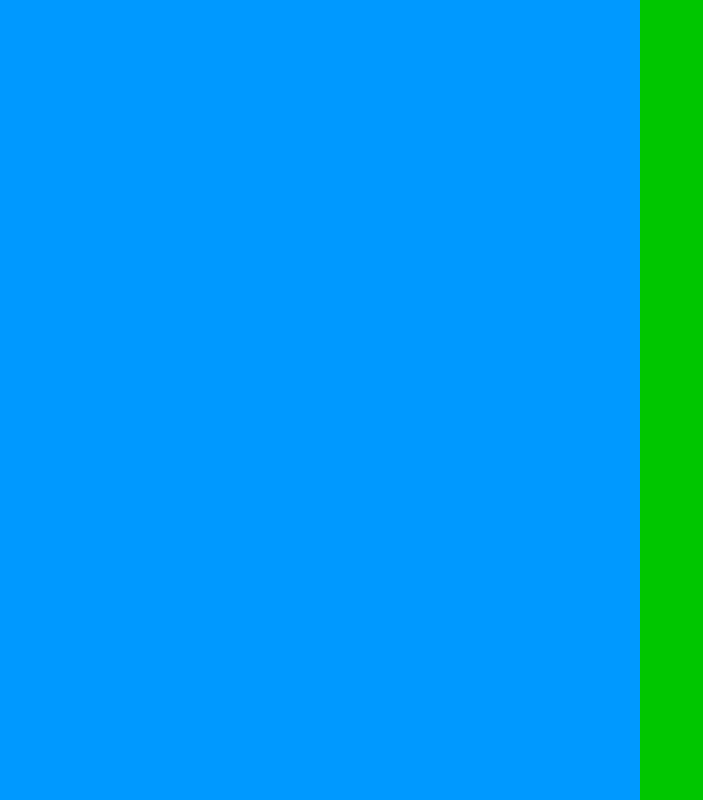
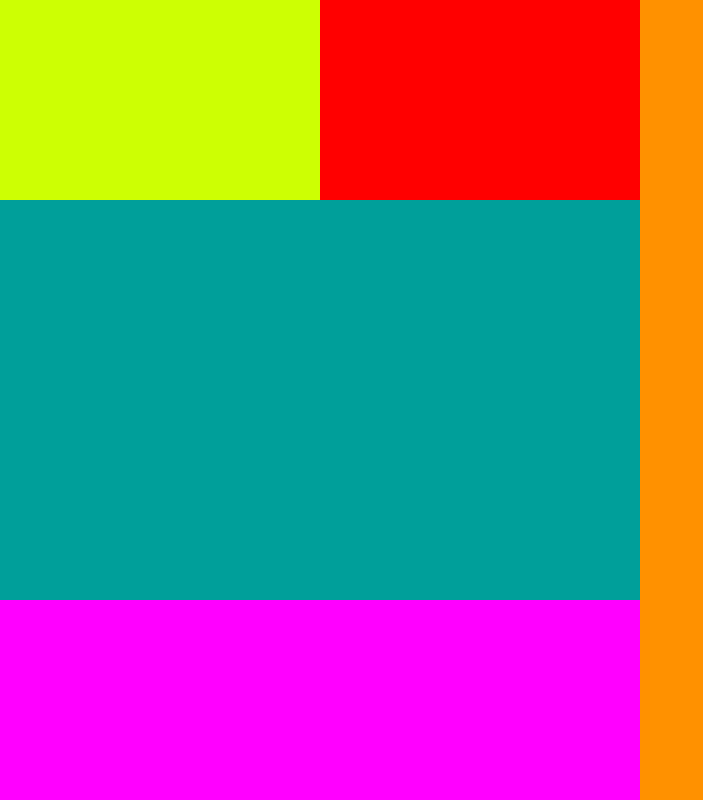
Before and after one commit to r4hul07/Responsive_Landing_Page, a plain HTML site: page index.html in a window 1280 px wide. Shown: the whole page, without its empty margins (0-703 px from the left). Drawn offline with Linux system fonts and the light colour scheme.

Commit message:
layout done

```diff
--- a/index.html
+++ b/index.html
@@ -8,7 +8,10 @@
 </head>
 <body>
     <div class="main">
-        <div class="left"></div>
+        <div class="tpl"></div>
+        <div class="tpr"></div>
+        <div class="lcenter"></div>
+        <div class="lbottom"></div>
         <div class="right"></div>
     </div>
 </body>
--- a/style.css
+++ b/style.css
@@ -14,14 +14,32 @@ html, body{
     height: 100%;
     background-color:rgb(160, 199, 160);
     display: grid;
-    grid-template-columns: 50% 50%;
+    grid-template-columns: 25% 25% 50%;
+    grid-template-rows: 25% 50% 25%;
 }
 
 
-.left{
-    background-color: rgb(0, 153, 255);
+.tpl{
+    background-color: #cdff03;;
+}
+
+.tpr{
+    background-color: #ff0000;
+}
+
+
+.lcenter{
+    background-color: #009f9a;
+    grid-column: 1/3;
+}
+
+.lbottom{
+    background-color: #ff00ff;
+    grid-column: 1/3;
 }
 
 .right{
-    background-color: rgb(0, 198, 0);
+    background-color: #ff9100;
+    grid-row: 1/4;
+    grid-column: 3;;
 }
```
